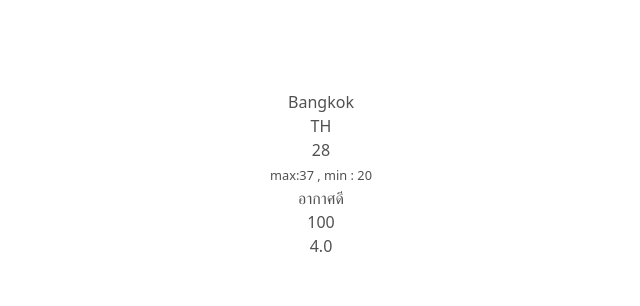
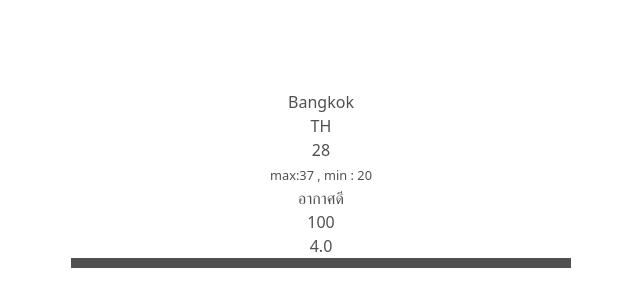
Before and after one commit to jaturaorn/test-react, a React (Vite) app: page / in a window 1280 px wide. Shown: the top 306 px of the page, without its empty margins (319-959 px from the left). Built offline with nearby package versions, Linux system fonts and the light colour scheme.

Commit message:
put css in .card

```diff
--- a/src/Appweather.css
+++ b/src/Appweather.css
@@ -17,3 +17,8 @@ body {
 section {
     margin-top: 7%;
 }
+
+.card {
+    width: 500px;
+    box-shadow: 0 10px 0 #515154;
+}
```
